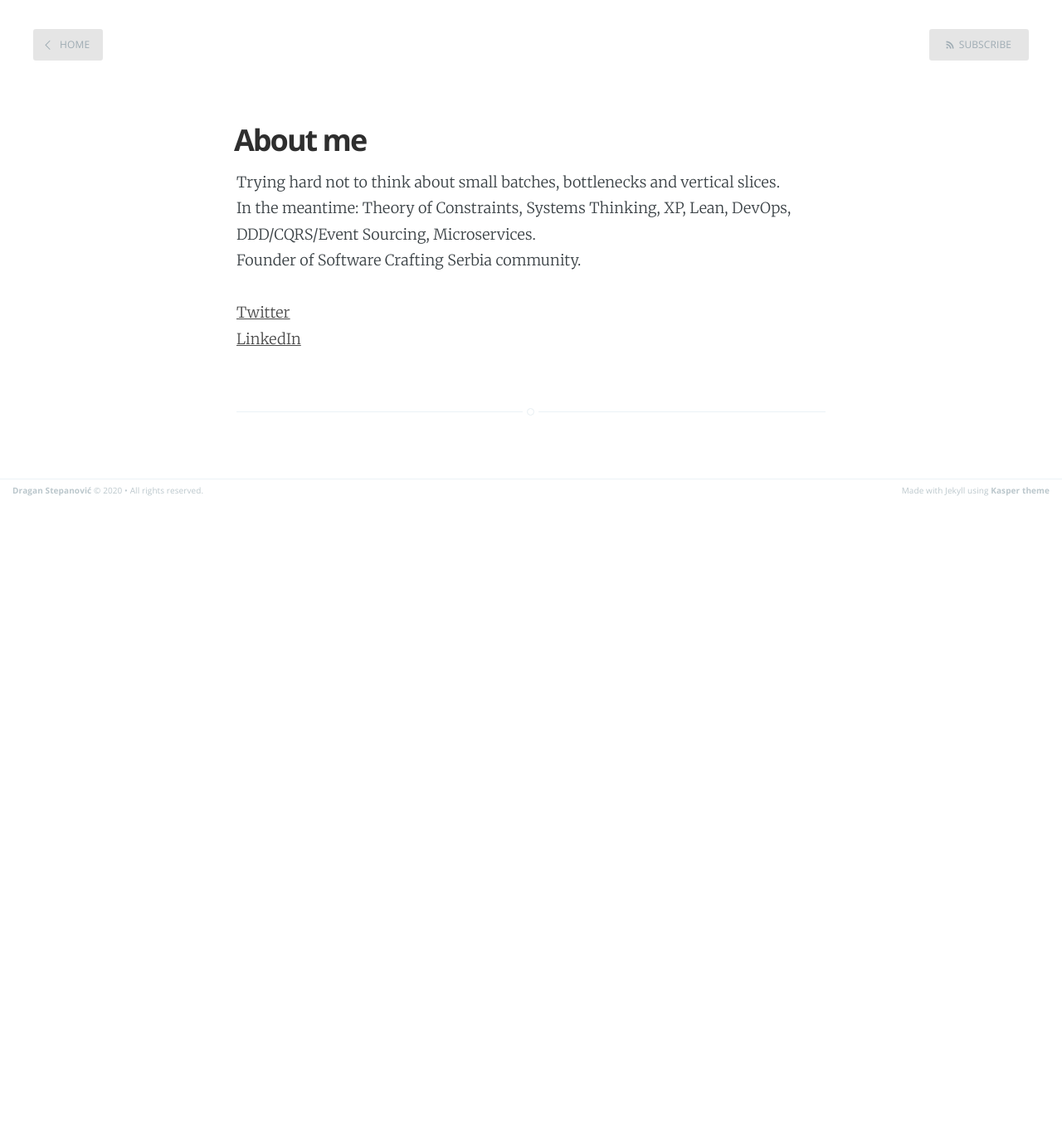
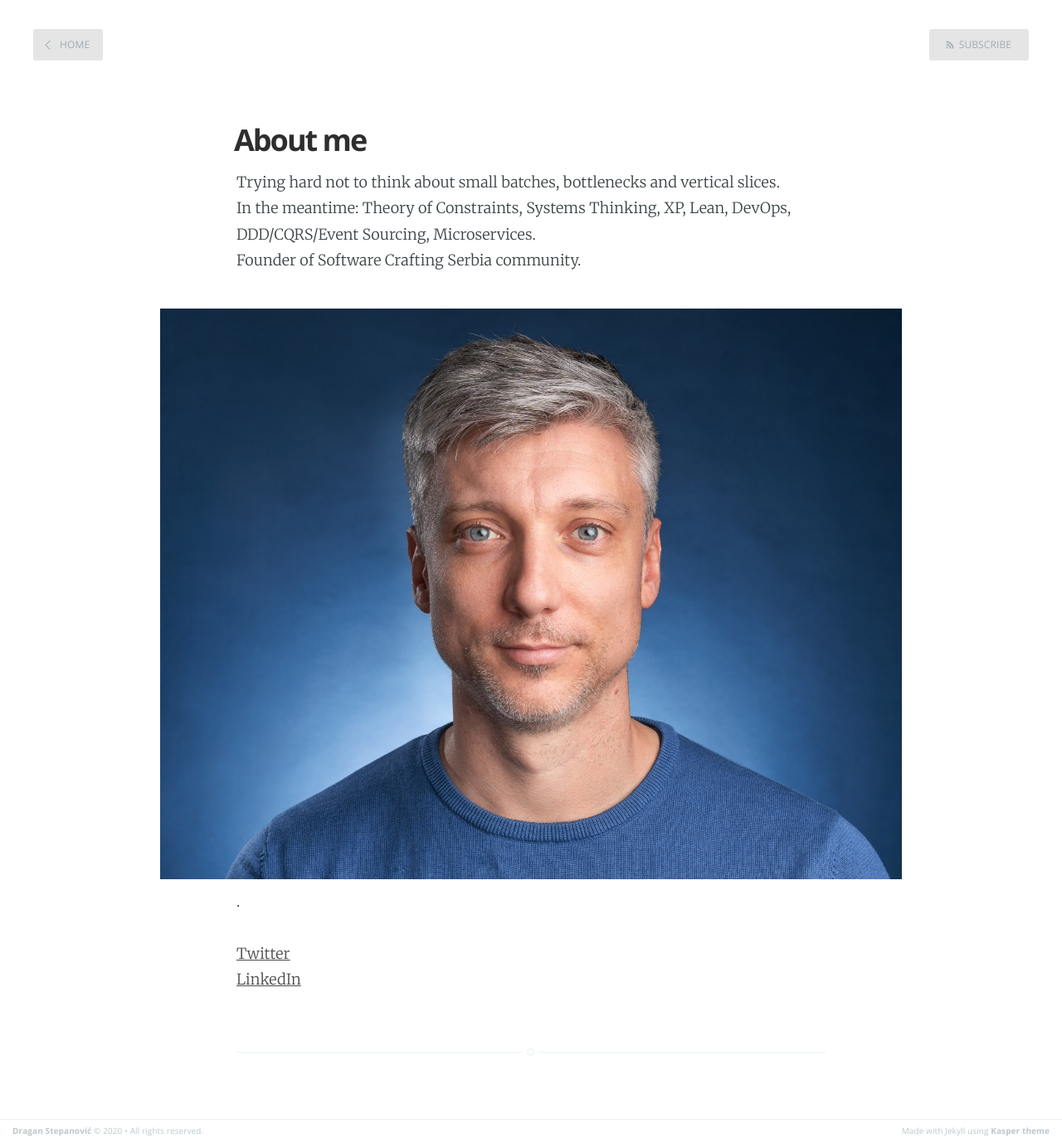
Before and after one commit to dragan-stepanovic/dragan-stepanovic.github.io, a Jekyll site: the page built from about.md, in a window 1280 px wide. Shown: the whole page at 83% size. Built offline with Jekyll 4.4.1, drawn with Linux system fonts in a browser that asks for light colours; before the commit the page ends 900 px from its top, so only the background shows below that.

Commit message:
Update about.md

```diff
--- a/about.md
+++ b/about.md
@@ -7,5 +7,7 @@ Trying hard not to think about small batches, bottlenecks and vertical slices.
 In the meantime: Theory of Constraints, Systems Thinking, XP, Lean, DevOps, DDD/CQRS/Event Sourcing, Microservices.
 Founder of Software Crafting Serbia community.
 
+![](/assets/images/profile.jpg).
+
 [Twitter](http://www.twitter.com/d_stepanovic)
 [LinkedIn](http://www.linkedin.com/in/dstepanovic)
```
